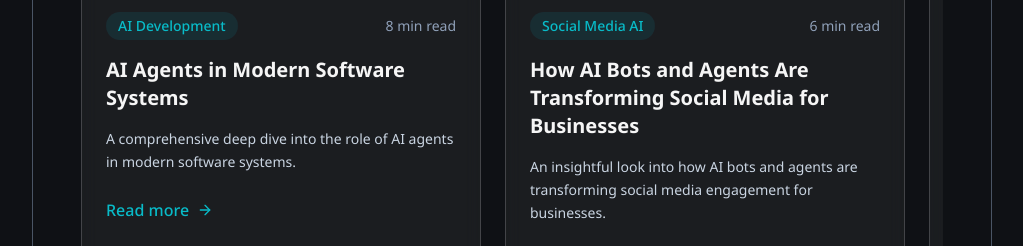
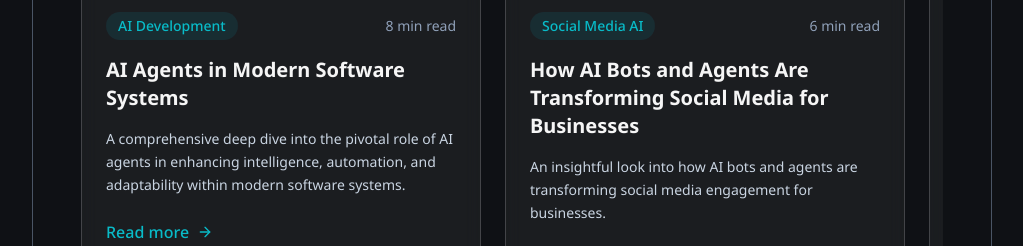
Before and after one commit to rupeshbug/novelty_lab_website, a Next.js app: page / in a window 1280 px wide. Shown: the part 7240-7486 px from the top of the page, without its empty margins (128-1151 px from the left). Built offline with nearby package versions, Linux system fonts and the light colour scheme; no server answers.

Commit message:
contents modified

```diff
--- a/src/app/(public)/components/FromOurLab.tsx
+++ b/src/app/(public)/components/FromOurLab.tsx
@@ -25,7 +25,7 @@ export default function BlogSection() {
       id: 1,
       title: "AI Agents in Modern Software Systems",
       description:
-        "A comprehensive deep dive into the role of AI agents in modern software systems.",
+        "A comprehensive deep dive into the pivotal role of AI agents in enhancing intelligence, automation, and adaptability within modern software systems.",
       category: "AI Development",
       readTime: "8 min read",
       gradient: "from-blue-400 to-purple-600",
@@ -81,11 +81,11 @@ export default function BlogSection() {
     },
     {
       id: 4,
-      title: "The Future of Machine Learning in Business Intelligence",
+      title: "Building an AI Agent with Long-Term Memory Using Vector Database",
       description:
-        "Understand how ML algorithms are transforming data analysis and decision-making processes in modern enterprises.",
-      category: "Machine Learning",
-      readTime: "12 min read",
+        "Learn how to build an AI assistant that remembers use input across sessons by using LangGraph and FAISS vector store.",
+      category: "AI Engineering",
+      readTime: "10 min read",
       gradient: "from-violet-400 to-purple-600",
       icon: Brain,
       image: (
```
